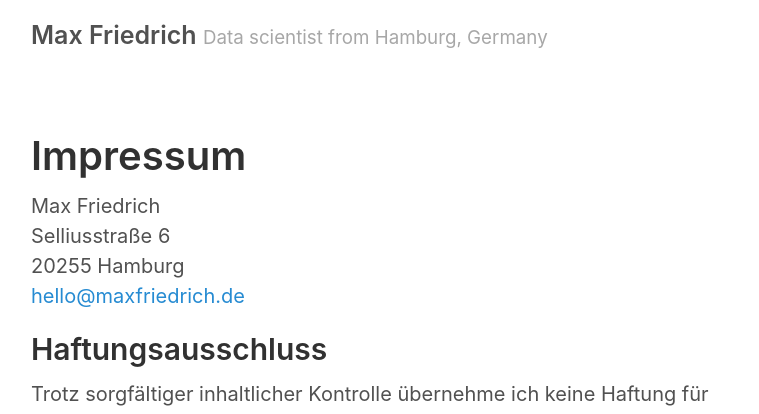
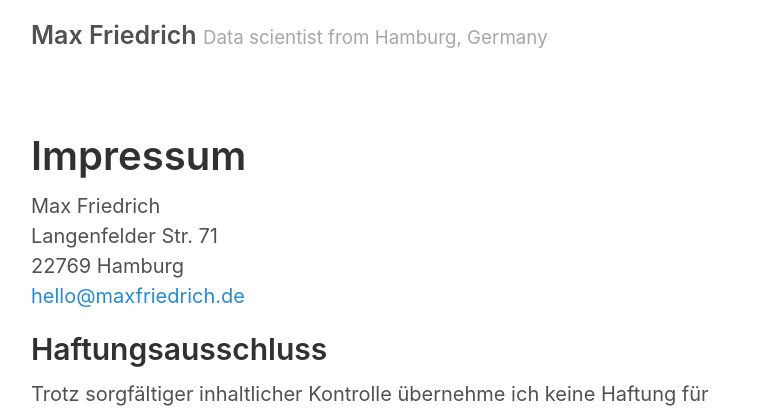
Before and after one commit to maxfriedrich/maxfriedrich.github.io, a Jekyll site: the page built from impressum.md, in a window 1280 px wide. Shown: the top 414 px of the page, without its empty margins (259-1018 px from the left). Built offline with Jekyll 4.4.1, drawn with Linux system fonts in a browser that asks for light colours; our own code applies the rules of GitHub Pages for plain Markdown files.

Commit message:
Update impressum.md

```diff
--- a/impressum.md
+++ b/impressum.md
@@ -5,8 +5,8 @@ layout: default
 # Impressum
 
 Max Friedrich<br>
-Selliusstraße 6<br>
-20255 Hamburg<br>
+Langenfelder Str. 71<br>
+22769 Hamburg<br>
 [hello@maxfriedrich.de](mailto:hello@maxfriedrich.de)
 
 ## Haftungsausschluss
```
